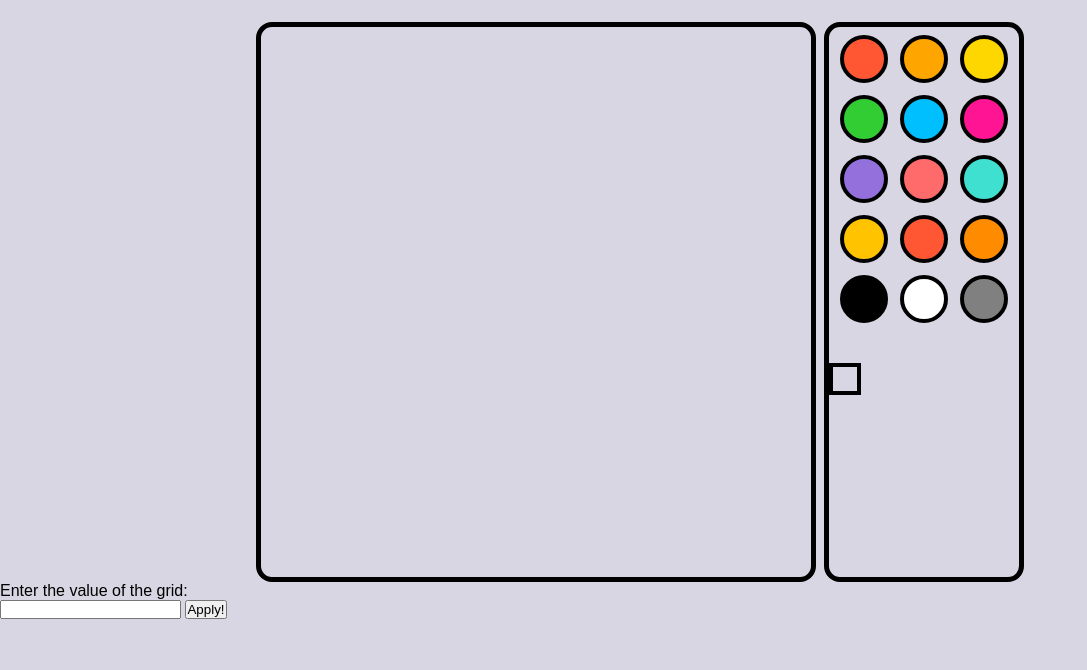
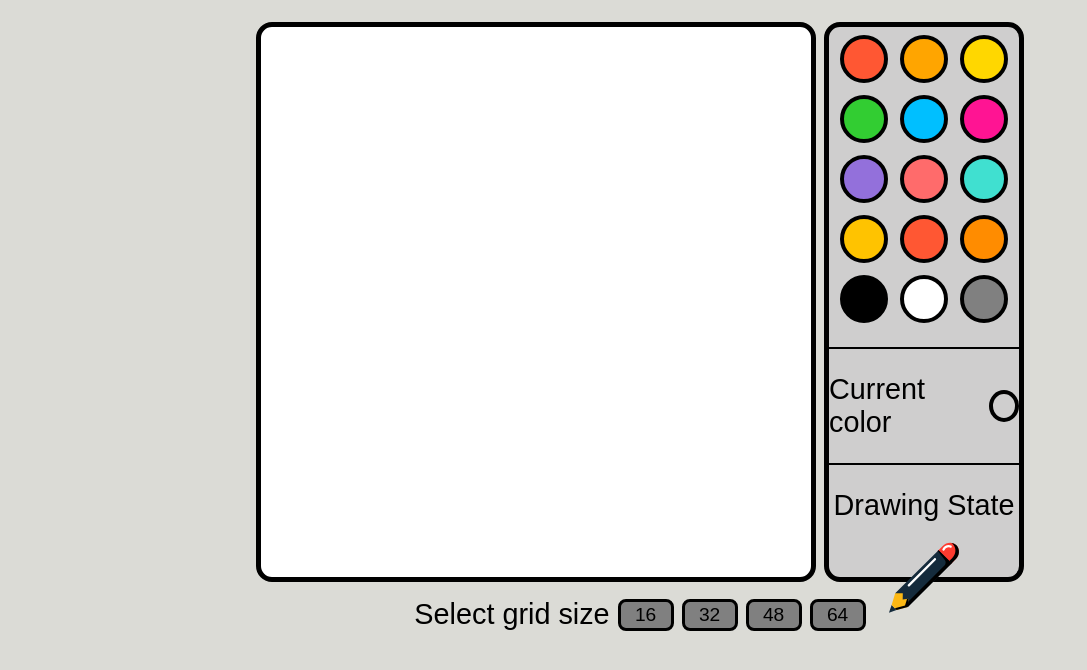
Before and after one commit to sadwipe/etch-a-sketch, a plain HTML site: page index.html in a window 1280 px wide. Shown: the part 98-768 px from the top of the page, without its empty margins (0-1087 px from the left). Drawn offline with Linux system fonts and the light colour scheme.

Commit message:
finished design & grid selectors

```diff
--- /dev/null
+++ b/color.js
@@ -0,0 +1,5 @@
+import { colors } from "./header.js";
+
+colors.forEach((color) => {
+  color.style.cssText = `background-color: ${color.getAttribute("value")}`;
+});
--- /dev/null
+++ b/header.js
@@ -0,0 +1,5 @@
+const colors = document.querySelectorAll(".color");
+const buttons = document.querySelectorAll(".grid-value");
+const board = document.querySelector(".board");
+
+export { colors, buttons, board };
--- a/index.html
+++ b/index.html
@@ -5,12 +5,14 @@
     <meta name="viewport" content="width=device-width, initial-scale=1.0" />
     <title>Etch-A-Sketch</title>
     <link rel="stylesheet" href="style.css" />
-    <script src="script.js" defer></script>
+    <script type="module" src="script.js" defer></script>
+    <script type="module" src="color.js" defer></script>
+    <script type="module" src="header.js" defer></script>
   </head>
   <body>
     <div class="title">Etch-a-Sketch</div>
     <div class="content">
-      <div class="container"></div>
+      <div class="board"></div>
       <div class="right-side">
         <div class="color-container">
           <div class="color" value="#FF5733"></div>
@@ -29,13 +31,28 @@
           <div class="color" value="white"></div>
           <div class="color" value="gray"></div>
         </div>
-        <div class="current-color"></div>
+        <hr class="divider">
+        <div class="current-color-container">
+          <div class="text-current-color">Current color</div>
+          <div class="current-color"></div>
+        </div>
+        <hr class="divider">
+        <div class="drawing-state-container">
+          <div class="text-drawing-state">Drawing State</div>
+          <img
+            src="/images/pencil-svgrepo-com.svg"
+            alt="pencil"
+            class="pencil-photo"
+          />
+        </div>
       </div>
     </div>
     <div class="footer">
-      <div class="info">Enter the value of the grid:</div>
-      <input type="text" class="input-text" />
-      <button class="apply">Apply!</button>
+      <div class="grid-size-text">Select grid size</div>
+      <button class="grid-value" value="16">16</button>
+      <button class="grid-value" value="32">32</button>
+      <button class="grid-value" value="48">48</button>
+      <button class="grid-value" value="64">64</button>
     </div>
   </body>
 </html>
--- a/script.js
+++ b/script.js
@@ -1,5 +1,37 @@
-const colors = document.querySelectorAll(".color");
+import { colors, buttons, board } from "./header.js";
 
-colors.forEach(color => {
-    color.style.cssText = `background-color: ${color.getAttribute("value")}`;
-})
+let gridSize;
+let color;
+
+// creates the squares using the value of the button you press.
+function populateBoard(input) {
+  board.style.gridTemplateRows = `repeat(${input}, 1fr)`;
+  board.style.gridTemplateColumns = `repeat(${input}, 1fr)`;
+  for (let i = 0; i < input * input; i++) {
+    let square = document.createElement("div");
+    square.classList.add("square");
+    board.appendChild(square);
+  }
+}
+
+// if other button is pressed, it removes the current squares
+function removeSquares() {
+  while (board.firstChild) {
+    board.removeChild(board.firstChild);
+  }
+}
+
+const game = () => {
+  buttons.forEach((button) => {
+    button.addEventListener("click", (e) => {
+      if (gridSize != e.target.getAttribute("value")) {
+        // populates board only if you selected a different grid size
+        gridSize = e.target.getAttribute("value");
+        removeSquares();
+        populateBoard(gridSize);
+      }
+    });
+  });
+};
+
+game();
--- a/style.css
+++ b/style.css
@@ -7,7 +7,7 @@
 
 body {
   height: 100vh;
-    background-color: #d7d6e2;
+  background-color: #dbdbd6;
 }
 
 .title {
@@ -38,11 +38,13 @@ body {
   margin-top: 1vh;
 }
 
-.container {
+.board {
+  background-color: white;
   height: 70vh;
   width: 70vh;
   border: 5px solid black;
   border-radius: 2vh;
+  display: grid;
 }
 
 .color {
@@ -55,14 +57,75 @@ body {
 .right-side {
   display: flex;
   flex-direction: column;
-    gap: 5vh;
+  gap: 2vh;
   border: 5px solid black;
   width: 25vh;
   border-radius: 2vh;
+  background-color: rgb(207, 206, 206);
 }
 
 .current-color {
   height: 4vh;
   width: 4vh;
   border: 4px solid black;
+  border-radius: 50%;
 }
+
+.text-current-color {
+  font-size: 1.8rem;
+}
+
+.current-color-container {
+  display: flex;
+  align-items: center;
+  justify-content: center;
+  gap: 0.5vw;
+}
+
+.drawing-state-container {
+  display: flex;
+  flex-direction: column;
+  gap: 2vh;
+}
+
+.text-drawing-state {
+  font-size: 1.8rem;
+  text-align: center;
+}
+
+.pencil-photo {
+  height: 10vh;
+  width: 10vh;
+  margin: 0 auto;
+}
+
+.divider {
+  border: 1px solid black;
+  margin: 1vh 0;
+}
+
+button {
+  height: 4vh;
+  width: 7vh;
+  background-color: gray;
+  color: black;
+  font-size: 1.2rem;
+  border-radius: 1vh;
+  border: 3px solid black;
+}
+
+.footer {
+  display: flex;
+  justify-content: center;
+  margin-top: 2vh;
+  gap: 1vh;
+  align-items: center;
+}
+
+.grid-size-text {
+  font-size: 1.8rem;
+}
+
+.square {
+  border: 0.5px solid black;
+}
```
Also changed, not shown: images/pencil-svgrepo-com.svg (added). Lines whose indentation alone changed are shown as unchanged.
